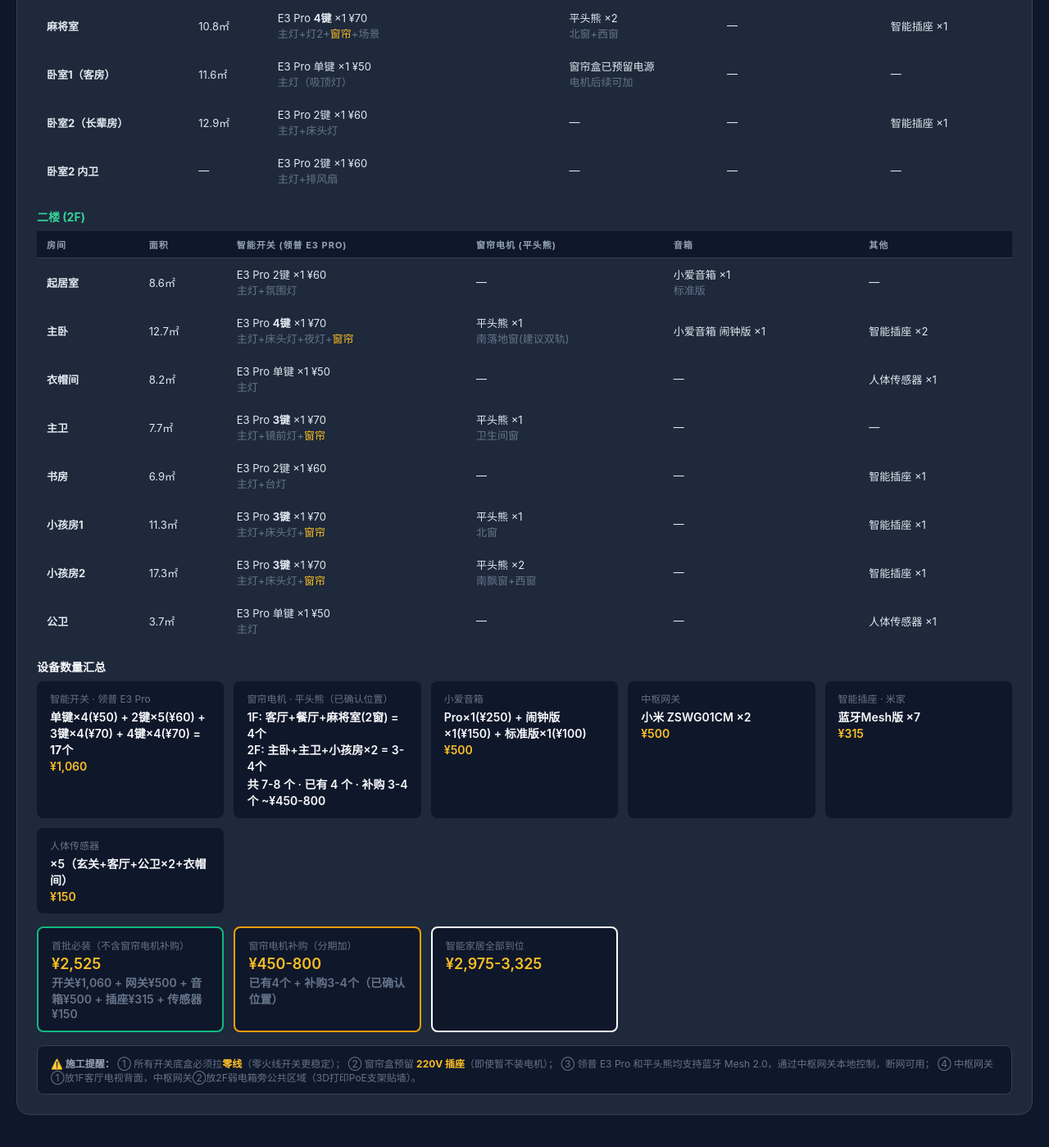
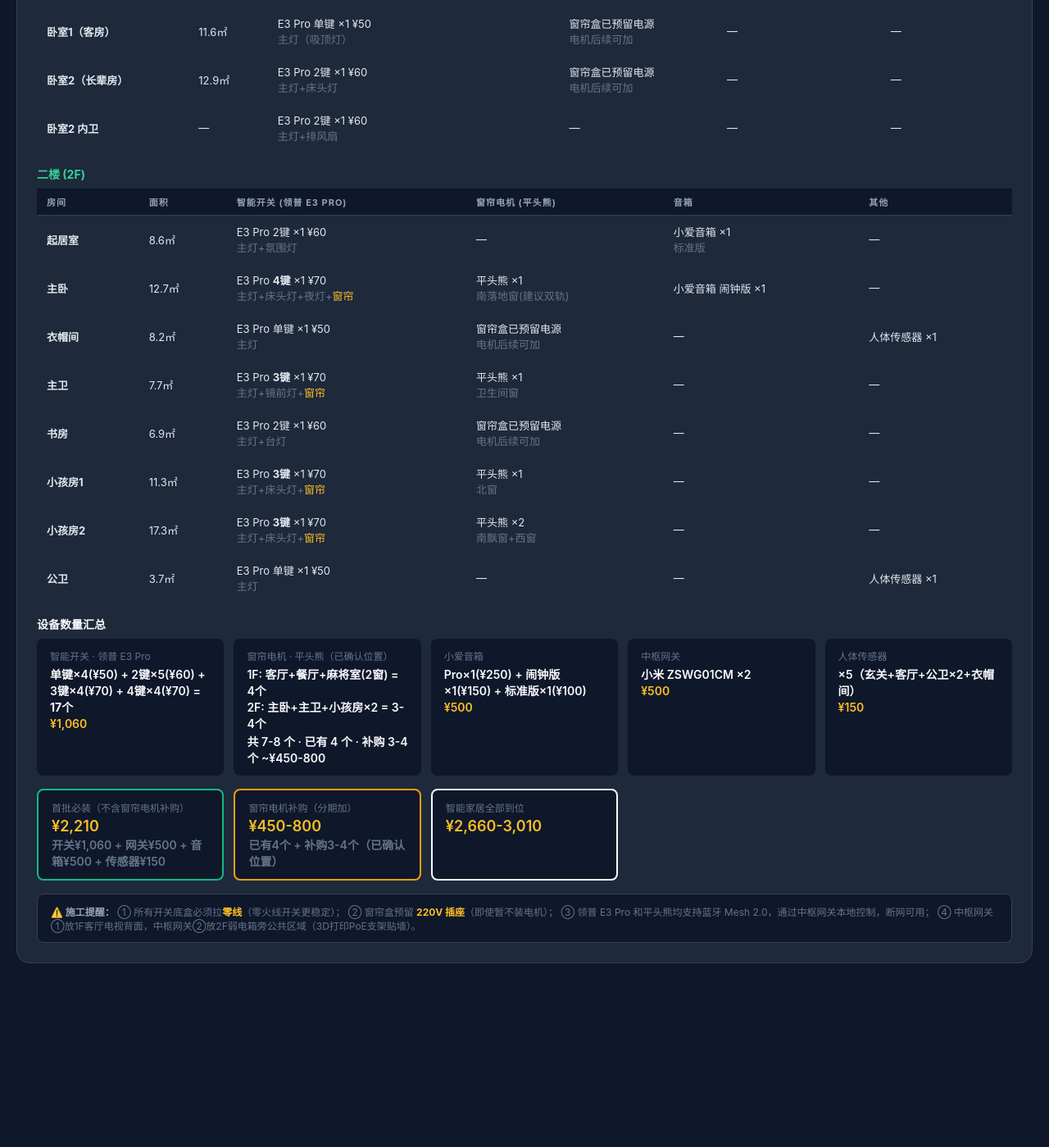
Before and after one commit to gonglexin/gonglexin.github.io, a Jekyll site: the page html/network-topology.html, which Jekyll copies as it is, in a window 1280 px wide and 1400 px high, scrolled down 2850 px. Shown: the whole window at 82% size. Built offline with Jekyll 4.4.1, drawn with Linux system fonts in a browser that asks for light colours; after the commit the page ends 4065 px from its top, so only the background shows below that; some of the changed text lies outside the part shown.

Commit message:
移除智能插座，更新智能家居设备清单和费用

```diff
--- a/html/network-topology.html
+++ b/html/network-topology.html
@@ -93,9 +93,8 @@
 </head>
 <body>
 
-<h1>自建房网络拓扑图</h1>
+<h1>🏠 自建房网络拓扑图</h1>
 <p class="subtitle">Lexin Gong · 2026年5月 · 锐捷 + 海康威视 + 米家 · VLAN 划分版</p>
-<p class="subtitle" style="color: #94a3b8;">本页由 AI 生成，博客文章版本请访问 <a href="/posts/home-network-smart-home-plan" style="color: #60a5fa;">gonglexin.com/posts/home-network-smart-home-plan</a></p>
 
 <!-- VLAN 概览 -->
 <div class="vlan-section">
@@ -415,7 +414,7 @@
         <td>E3 Pro <strong>4键</strong> ×1 ¥70<br><span style="color:#64748b">主灯+氛围灯+阳台灯+<span style="color:#fbbf24">窗帘</span></span></td>
         <td>平头熊 ×1<br><span style="color:#64748b">南落地窗</span></td>
         <td>小爱音箱Pro ×1<br><span style="color:#64748b">红外遥控电视/空调</span></td>
-        <td>智能插座 ×2</td>
+        <td>—</td>
       </tr>
       <tr>
         <td><strong>餐厅</strong></td><td>12.8㎡</td>
@@ -439,7 +438,7 @@
         <td>E3 Pro <strong>4键</strong> ×1 ¥70<br><span style="color:#64748b">主灯+灯2+<span style="color:#fbbf24">窗帘</span>+场景</span></td>
         <td>平头熊 ×2<br><span style="color:#64748b">北窗+西窗</span></td>
         <td>—</td>
-        <td>智能插座 ×1</td>
+        <td>—</td>
       </tr>
       <tr>
         <td><strong>卧室1（客房）</strong></td><td>11.6㎡</td>
@@ -450,8 +449,8 @@
       <tr>
         <td><strong>卧室2（长辈房）</strong></td><td>12.9㎡</td>
         <td>E3 Pro 2键 ×1 ¥60<br><span style="color:#64748b">主灯+床头灯</span></td>
-        <td>—</td><td>—</td>
-        <td>智能插座 ×1</td>
+        <td>窗帘盒已预留电源<br><span style="color:#64748b">电机后续可加</span></td><td>—</td>
+        <td>—</td>
       </tr>
       <tr>
         <td><strong>卧室2 内卫</strong></td><td>—</td>
@@ -480,12 +479,12 @@
         <td>E3 Pro <strong>4键</strong> ×1 ¥70<br><span style="color:#64748b">主灯+床头灯+夜灯+<span style="color:#fbbf24">窗帘</span></span></td>
         <td>平头熊 ×1<br><span style="color:#64748b">南落地窗(建议双轨)</span></td>
         <td>小爱音箱 闹钟版 ×1</td>
-        <td>智能插座 ×2</td>
+        <td>—</td>
       </tr>
       <tr>
         <td><strong>衣帽间</strong></td><td>8.2㎡</td>
         <td>E3 Pro 单键 ×1 ¥50<br><span style="color:#64748b">主灯</span></td>
-        <td>—</td>
+        <td>窗帘盒已预留电源<br><span style="color:#64748b">电机后续可加</span></td>
         <td>—</td>
         <td>人体传感器 ×1</td>
       </tr>
@@ -498,23 +497,23 @@
       <tr>
         <td><strong>书房</strong></td><td>6.9㎡</td>
         <td>E3 Pro 2键 ×1 ¥60<br><span style="color:#64748b">主灯+台灯</span></td>
+        <td>窗帘盒已预留电源<br><span style="color:#64748b">电机后续可加</span></td>
         <td>—</td>
         <td>—</td>
-        <td>智能插座 ×1</td>
       </tr>
       <tr>
         <td><strong>小孩房1</strong></td><td>11.3㎡</td>
         <td>E3 Pro <strong>3键</strong> ×1 ¥70<br><span style="color:#64748b">主灯+床头灯+<span style="color:#fbbf24">窗帘</span></span></td>
         <td>平头熊 ×1<br><span style="color:#64748b">北窗</span></td>
         <td>—</td>
-        <td>智能插座 ×1</td>
+        <td>—</td>
       </tr>
       <tr>
         <td><strong>小孩房2</strong></td><td>17.3㎡</td>
         <td>E3 Pro <strong>3键</strong> ×1 ¥70<br><span style="color:#64748b">主灯+床头灯+<span style="color:#fbbf24">窗帘</span></span></td>
         <td>平头熊 ×2<br><span style="color:#64748b">南飘窗+西窗</span></td>
         <td>—</td>
-        <td>智能插座 ×1</td>
+        <td>—</td>
       </tr>
       <tr>
         <td><strong>公卫</strong></td><td>3.7㎡</td>
@@ -548,11 +547,6 @@
       <div class="value price" style="margin-top: 2px;">¥500</div>
     </div>
     <div class="summary-item">
-      <div class="label">智能插座 · 米家</div>
-      <div class="value">蓝牙Mesh版 ×7</div>
-      <div class="value price" style="margin-top: 2px;">¥315</div>
-    </div>
-    <div class="summary-item">
       <div class="label">人体传感器</div>
       <div class="value">×5（玄关+客厅+公卫×2+衣帽间）</div>
       <div class="value price" style="margin-top: 2px;">¥150</div>
@@ -562,8 +556,8 @@
   <div class="summary-grid">
     <div class="summary-item" style="border: 2px solid #10b981;">
       <div class="label">首批必装（不含窗帘电机补购）</div>
-      <div class="value price" style="font-size: 18px;">¥2,525</div>
-      <div class="value" style="color: #64748b; margin-top: 2px;">开关¥1,060 + 网关¥500 + 音箱¥500 + 插座¥315 + 传感器¥150</div>
+      <div class="value price" style="font-size: 18px;">¥2,210</div>
+      <div class="value" style="color: #64748b; margin-top: 2px;">开关¥1,060 + 网关¥500 + 音箱¥500 + 传感器¥150</div>
     </div>
     <div class="summary-item" style="border: 2px solid #f59e0b;">
       <div class="label">窗帘电机补购（分期加）</div>
@@ -572,7 +566,7 @@
     </div>
     <div class="summary-item" style="border: 2px solid #f8fafc;">
       <div class="label">智能家居全部到位</div>
-      <div class="value price" style="font-size: 18px;">¥2,975-3,325</div>
+      <div class="value price" style="font-size: 18px;">¥2,660-3,010</div>
     </div>
   </div>
 
```
Also changed, not shown: _posts/2026-05-18-home-network-smart-home-plan.md (+11 -12 lines).
